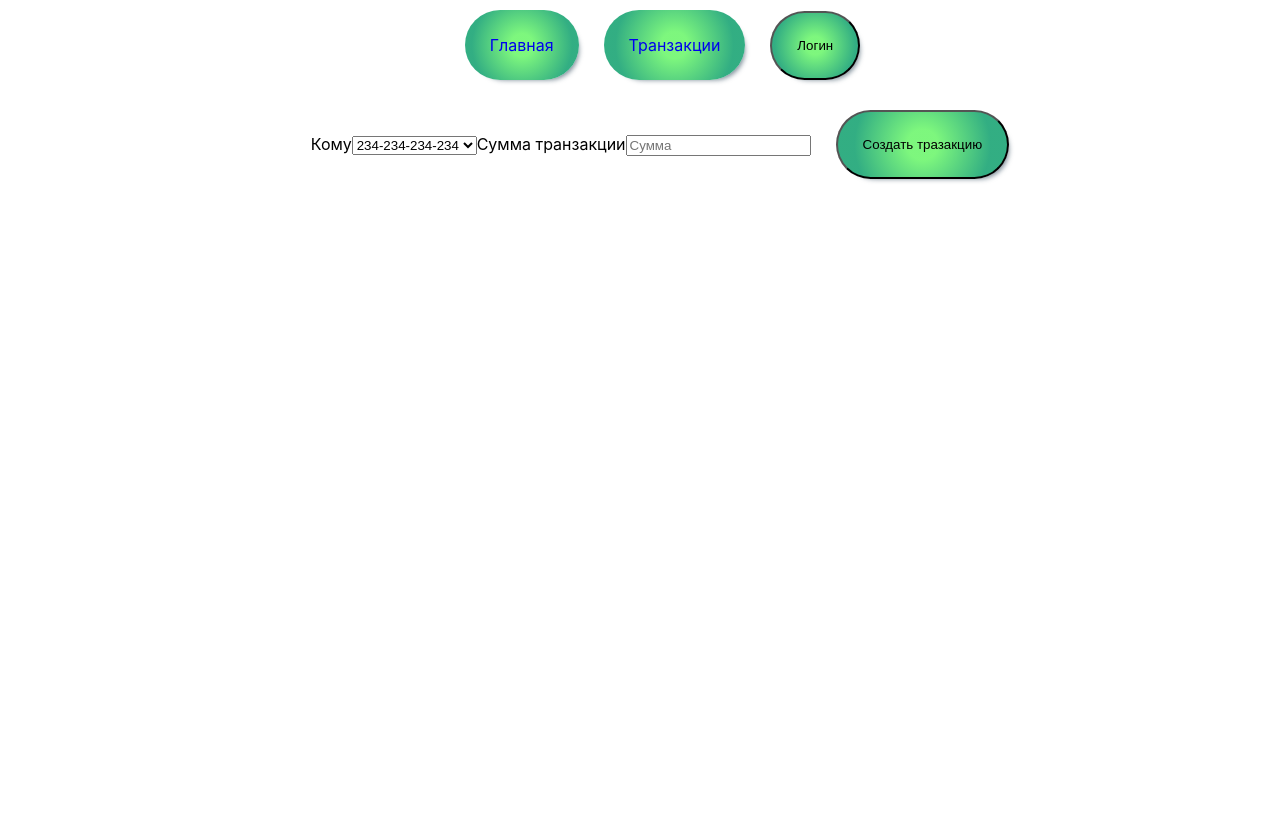
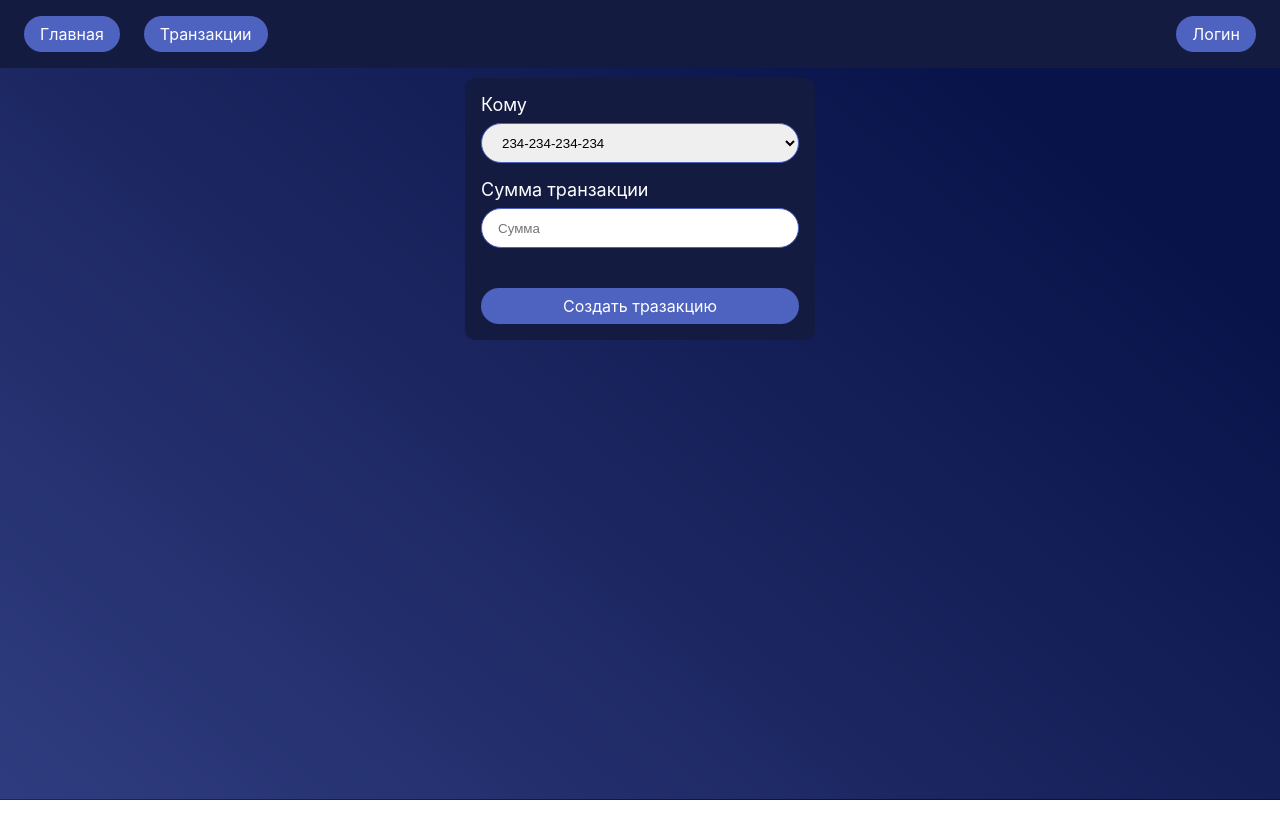
Before and after one commit to VirgilSecurity/zt-demo, a React (Create React App) app in the folder react-frontend/: page /transactions in a window 1280 px wide. Shown: the top 838 px of the page. After the commit the page ends 800 px from the top, so only its background shows below. Built offline with nearby package versions, Linux system fonts and the light colour scheme; no server answers; the HTML template or start-up script is replaced by a standard one.

Commit message:
VS-4 fix transactions styles

```diff
--- a/react-frontend/src/components/header/Header.tsx
+++ b/react-frontend/src/components/header/Header.tsx
@@ -4,6 +4,9 @@ import {
 	MenuButton,
 	MenuButtonLink
 } from '../styled.components';
+import {
+  HeaderWrapper
+} from "./styled";
 import BackendService from "../../services/services";
 
 
@@ -16,12 +19,14 @@ const Header = () => {
 	return (
 		<>
 			<DivFlexBox>
+				<HeaderWrapper>
 					<MenuButtonLink to='/'>Главная</MenuButtonLink>
 					<MenuButtonLink to='/transactions'>Транзакции</MenuButtonLink>
 					{
 						!isLogged ? <MenuButton onClick={login}>Логин</MenuButton> :
 						<MenuButtonLink to='/profile'>Профиль</MenuButtonLink>
 					}
+				</HeaderWrapper>
 			</DivFlexBox>
 		</>
 	);
--- /dev/null
+++ b/react-frontend/src/components/header/styled.js
@@ -0,0 +1,11 @@
+import styled from "styled-components";
+
+export const HeaderWrapper = styled.div`
+  display: flex;
+  width: 100%;
+  align-items: center;
+  padding: 16px 24px;
+  justify-content: center;
+  background-color: #141B41;
+  gap: 24px;
+`;
--- a/react-frontend/src/components/styled.components.ts
+++ b/react-frontend/src/components/styled.components.ts
@@ -7,10 +7,9 @@ export const Wrapper = styled.div`
   box-sizing: border-box;
   margin: 0 auto;
   max-width: 1200px;
-  height: 1200px;
+  min-height: calc(100vh - 69px);
   display: flex;
   flex-direction: column;
-  justify-content: space-between;
   align-items: center;
 `
 
@@ -21,7 +20,6 @@ export const DivFlexBox = styled.div`
   justify-content: center;
   align-items: center;
   align-self: center;
-  padding: 10px;
   margin: 0 auto;
 `
 
@@ -36,19 +34,36 @@ export const DivFlexBoxColumn = styled.div`
 `
 
 export const MenuButtonLink = styled(Link)`
-  margin-left: 25px;
-  padding: 25px;
+  padding: 8px 16px;
   text-decoration: none;
-  background: radial-gradient(circle, hsla(120, 88%, 73%, 1) 17%, hsla(159, 55%, 44%, 1) 75%);
-  box-shadow: 5px 5px 5px -5px rgba(34, 60, 80, 0.6);
+  background: #4E62C0;
   border-radius: 150px;
+  color: #ffffff;
+  font-size: 16px;
+  cursor: pointer;
+  transition: .2s ease-out;
+
+  &:hover {
+    box-shadow: 0 0 12px #4E62C0;
+  }
+
+  &:last-child {
+    margin-left: auto;
+  }
 `
 
 export const MenuButton = styled.button`
-  margin-left: 25px;
-  padding: 25px;
+  padding: 8px 16px;
   text-decoration: none;
-  background: radial-gradient(circle, hsla(120, 88%, 73%, 1) 17%, hsla(159, 55%, 44%, 1) 75%);
-  box-shadow: 5px 5px 5px -5px rgba(34, 60, 80, 0.6);
+  background: #4E62C0;
   border-radius: 150px;
+  color: #ffffff;
+  font-size: 16px;
+  margin-left: auto;
+  cursor: pointer;
+  transition: .2s ease-out;
+
+  &:hover {
+    box-shadow: 0 0 12px #4E62C0;
+  }
 `
--- a/react-frontend/src/components/transaction/Transaction.tsx
+++ b/react-frontend/src/components/transaction/Transaction.tsx
@@ -5,6 +5,12 @@ import React, {
 import { DivFlexBox, DivFlexBoxColumn, MenuButton } from "../styled.components";
 import { Filter } from "../../constants/filters.inteface";
 import BackendService from "../../services/services";
+import {
+	TransactionsWrapper,
+	TransactionsItem,
+	TransactionsLabel,
+	TransactionInfo
+} from './styled';
 import {
 	AccountDetails,
 	Transactions
@@ -35,22 +41,26 @@ const Transaction = () => {
 	return (
 		<DivFlexBoxColumn>
 			<DivFlexBox>
-				<div>
-					<span>Кому</span>
+				<TransactionsWrapper>
+					<TransactionsItem>
+						<TransactionsLabel>Кому</TransactionsLabel>
 						<select>
 							<option value='234-234-234-234' onSelect={(e) => handleChange({to: e.currentTarget.value})}>234-234-234-234</option>
 						</select>
-				</div>
-				<div>
-					<span>Сумма транзакции</span>
+					</TransactionsItem>
+					<TransactionsItem>
+						<TransactionsLabel>Сумма транзакции</TransactionsLabel>
 						<input placeholder='Сумма' onInput={(e) => handleChange({amount: +e.currentTarget.value})}/>
-				</div>
+					</TransactionsItem>
 					<MenuButton onClick={doTransaction}>Создать тразакцию</MenuButton>
+				</TransactionsWrapper>
 			</DivFlexBox>
 			<DivFlexBox>
+				<TransactionInfo>
 					<div>{transactions[0]?.type}</div>
 					<div>{transactions[0]?.amount}</div>
 					<div>{transactions[0]?.createdDate}</div>
+				</TransactionInfo>
 			</DivFlexBox>
 		</DivFlexBoxColumn>
 	);
--- /dev/null
+++ b/react-frontend/src/components/transaction/styled.js
@@ -0,0 +1,56 @@
+import styled from "styled-components";
+
+export const TransactionsWrapper = styled.div`
+  display: flex;
+  flex-direction: column;
+  border-radius: 10px;
+  width: 350px;
+  align-items: center;
+  padding: 16px;
+  background-color: #141B41;
+  gap: 16px;
+
+  button {
+    width: 100%;
+    margin-top: 24px;
+  }
+`;
+
+export const TransactionsItem = styled.div`
+  display: flex;
+  flex-direction: column;
+  width: 100%;
+  gap: 8px;
+
+  input,
+  select {
+    border-radius: 40px;
+    height: 40px;
+    padding: 0 16px;
+    height: 40px;
+    border: 1px solid #4E62C0;
+    outline: 0;
+    transition: .2s ease-out;
+
+    &:focus {
+      box-shadow: 0 0 12px #4e62c0;
+    }
+  }
+`;
+
+export const TransactionsLabel = styled.span`
+  color: #ffffff;
+  font-size: 18px;
+`;
+
+export const TransactionInfo = styled.div`
+  margin-top: 32px;
+  color: #ffffff;
+  font-size: 24px;
+  width: 100%;
+  display: fle;
+  flex-direction: row;
+  justify-content: center;
+  text-align: center;
+  gap: 4px;
+`;
--- a/react-frontend/src/index.css
+++ b/react-frontend/src/index.css
@@ -1,3 +1,9 @@
+* {
+  margin: 0;
+  padding: 0;
+  box-sizing: border-box;
+}
+
 body {
   margin: 0;
   font-family: -apple-system, BlinkMacSystemFont, 'Segoe UI', 'Roboto', 'Oxygen',
@@ -5,9 +11,21 @@ body {
     sans-serif;
   -webkit-font-smoothing: antialiased;
   -moz-osx-font-smoothing: grayscale;
+  background: linear-gradient(219.91deg, #08134A 17.08%, #1B2660 56.45%, #2E3B7E 98.66%);
 }
 
 code {
   font-family: source-code-pro, Menlo, Monaco, Consolas, 'Courier New',
     monospace;
 }
+
+button,
+textarea {
+  border: 0;
+  outline: none;
+  font-family: -apple-system, BlinkMacSystemFont, 'Segoe UI', 'Roboto', 'Oxygen',
+    'Ubuntu', 'Cantarell', 'Fira Sans', 'Droid Sans', 'Helvetica Neue',
+    sans-serif;
+  -webkit-font-smoothing: antialiased;
+  -moz-osx-font-smoothing: grayscale;
+}
```
Also changed, not shown: 1 other file (tests, documents, lock files or other folders). Lines whose indentation alone changed are shown as unchanged.
